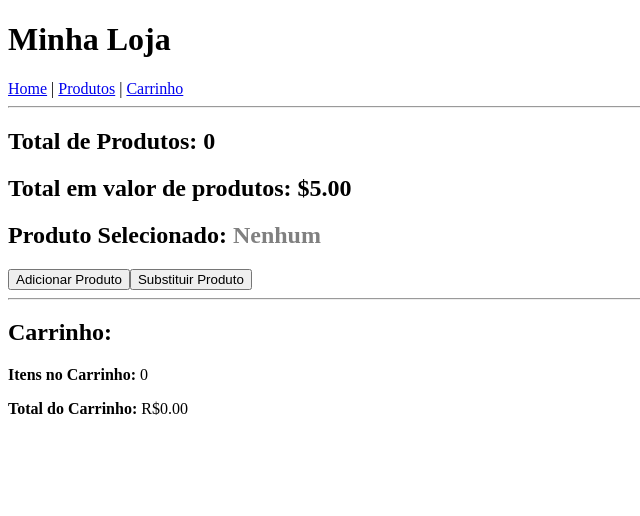
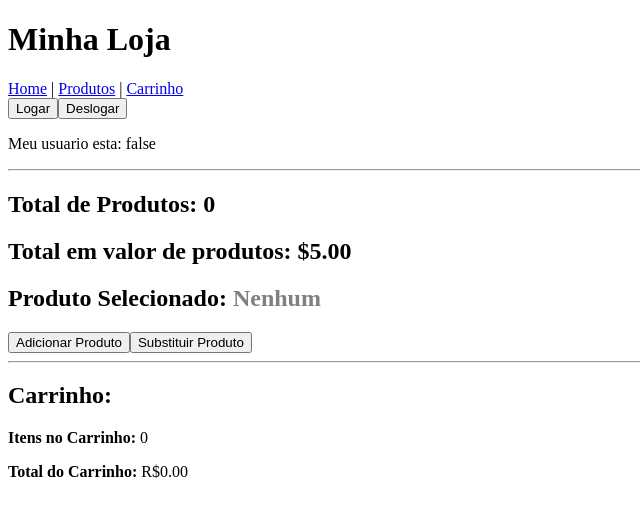
Before and after one commit to MathOak/Cursos-Angular-Autonomia-e-Renda, an Angular app: page /produtos in a window 1280 px wide. Shown: the top 516 px of the page, without its empty margins (0-640 px from the left). Built offline with nearby package versions, Linux system fonts and the light colour scheme.

Commit message:
Feat: Adição de lazy imports e Guards

```diff
--- a/src/app/app.html
+++ b/src/app/app.html
@@ -4,6 +4,9 @@
   <a routerLink="">Home</a> | <a routerLink="produtos">Produtos</a> |
   <a routerLink="carrinho">Carrinho</a>
 </nav>
+<button (click)="login()">Logar</button>
+<button (click)="logout()">Deslogar</button>
+<p>Meu usuario esta: {{ usuarioLogado() }}</p>
 
 <hr />
 
--- a/src/app/app.routes.ts
+++ b/src/app/app.routes.ts
@@ -1,19 +1,19 @@
 import { Routes } from '@angular/router';
-import { ListaProdutos } from './features/produtos/lista-produtos/lista-produtos';
-import { Carrinho } from './features/carrinho/carrinho/carrinho';
-import { Home } from './features/home/home/home';
+import { authGuard } from './core/auth.guard';
 
 export const routes: Routes = [
   {
     path: '',
-        component: Home
+    loadComponent: () => import('./features/home/home/home').then((m) => m.Home),
   },
   {
-        path:'produtos',
-        component: ListaProdutos
+    path: 'produtos',
+    loadComponent: () =>
+      import('./features/produtos/lista-produtos/lista-produtos').then((m) => m.ListaProdutos),
   },
   {
-        path:'carrinho',
-        component: Carrinho
-    }
+    path: 'carrinho',
+    canActivate: [authGuard],
+    loadComponent: () => import('./features/carrinho/carrinho/carrinho').then((m) => m.Carrinho),
+  },
 ];
--- a/src/app/app.ts
+++ b/src/app/app.ts
@@ -1,5 +1,6 @@
 import { Component, signal } from '@angular/core';
 import { RouterLink, RouterOutlet } from '@angular/router';
+import { usuarioLogado, login, logout } from './core/auth';
 
 @Component({
   selector: 'app-root',
@@ -9,4 +10,7 @@ import { RouterLink, RouterOutlet } from '@angular/router';
 })
 export class App {
   protected readonly title = signal('projeto-teste');
+  usuarioLogado = usuarioLogado;
+  login = login;
+  logout = logout;
 }
--- /dev/null
+++ b/src/app/core/auth.guard.ts
@@ -0,0 +1,6 @@
+import { CanActivateFn } from '@angular/router';
+import { usuarioLogado } from './auth';
+
+export const authGuard: CanActivateFn = () => {
+  return usuarioLogado();
+};
--- /dev/null
+++ b/src/app/core/auth.ts
@@ -0,0 +1,10 @@
+import { signal } from '@angular/core';
+
+export const usuarioLogado = signal<boolean>(false);
+
+export function login() {
+  usuarioLogado.set(true);
+}
+export function logout() {
+  usuarioLogado.set(false);
+}
```
Lines whose indentation alone changed are shown as unchanged.
